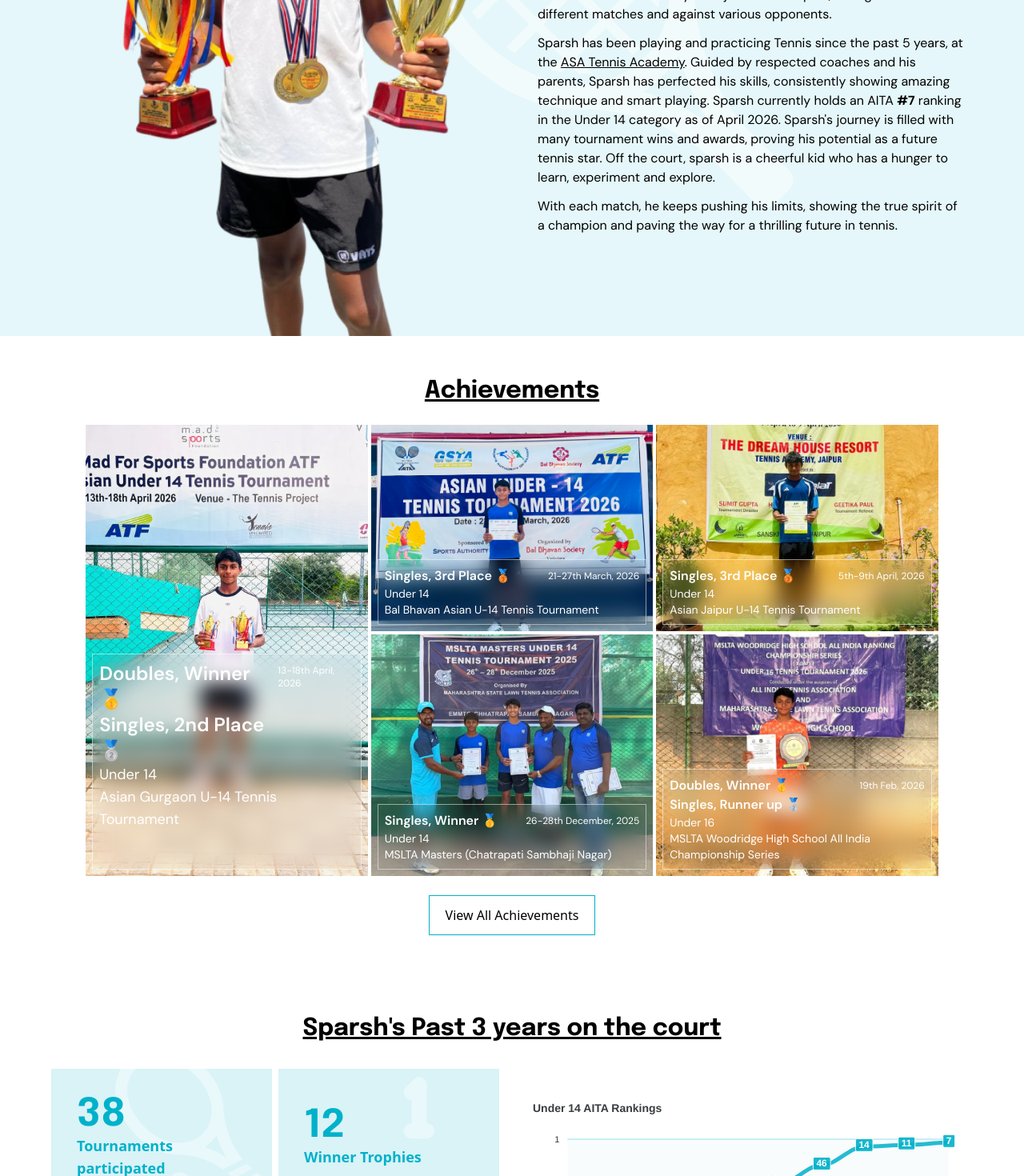
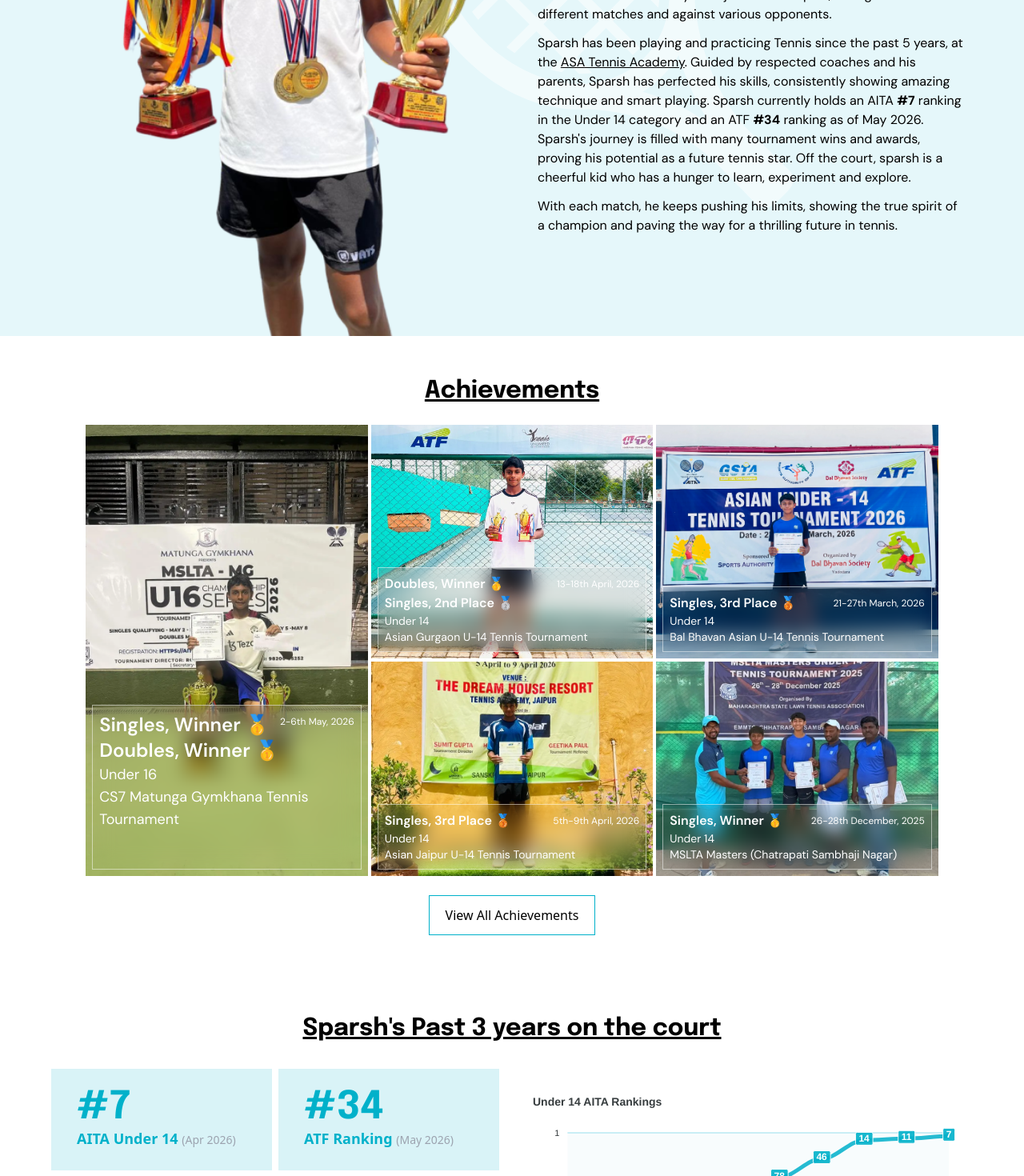
Before and after one commit to shrigharat/sparsh-portfolio, a Next.js app: page / in a window 1280 px wide. Shown: the part 1180-2650 px from the top of the page at 80% size. Built offline with nearby package versions, Linux system fonts and the light colour scheme.

Commit message:
added matunga may 26 achievement and updated SEO data points

```diff
--- a/app/achievements/page.tsx
+++ b/app/achievements/page.tsx
@@ -5,23 +5,23 @@ import Footer from '@/components/Footer';
 import { data } from '@/lib/achievements';
 
 export const metadata: Metadata = {
-  title: 'Sparsh Patil | Achievements',
+  title: 'Sparsh Patil | Achievements — AITA #7 & ATF #34',
   description:
-    'Sparsh Santosh Patil, a 13-year-old rising tennis player from Panvel taluka within the Raigad district, is making a splash with his impressive skills and energetic playing style.',
-  keywords: 'Sparsh Patil,Tennis,Young talent,Panvel',
+    'Tournament achievements of Sparsh Santosh Patil — AITA Under 14 #7 and ATF #34 ranked junior tennis player from Navi Mumbai. Singles and doubles titles across AITA, MSLTA, and Asian tournaments.',
+  keywords: 'Sparsh Patil,Tennis,Young talent,Panvel,AITA,ATF,Under 14,ranking,junior tennis India',
   authors: [{ name: 'Sparsh Patil' }],
   openGraph: {
-    title: 'Sparsh Patil | Rising tennis talent',
-    url: 'https://sparshpatil.com/',
+    title: 'Sparsh Patil | Achievements — AITA #7 & ATF #34',
+    url: 'https://sparshpatil.com/achievements/',
     description:
-      'Sparsh Santosh Patil, a 13-year-old rising tennis player from Panvel taluka within the Raigad district, is making a splash with his impressive skills and energetic playing style.',
+      'Tournament achievements of Sparsh Santosh Patil — AITA Under 14 #7 and ATF #34 ranked junior tennis player from Navi Mumbai. Singles and doubles titles across AITA, MSLTA, and Asian tournaments.',
     images: [{ url: 'https://sparshpatil.com/assets/sparsh-profile-meta.jpeg' }],
   },
   twitter: {
     card: 'summary_large_image',
-    title: 'Sparsh Patil | Rising tennis talent',
+    title: 'Sparsh Patil | Achievements — AITA #7 & ATF #34',
     description:
-      'Sparsh Santosh Patil, a 13-year-old rising tennis player from Panvel taluka within the Raigad district, is making a splash with his impressive skills and energetic playing style.',
+      'Tournament achievements of Sparsh Santosh Patil — AITA Under 14 #7 and ATF #34 ranked junior tennis player from Navi Mumbai. Singles and doubles titles across AITA, MSLTA, and Asian tournaments.',
     images: ['https://sparshpatil.com/assets/sparsh-profile-meta.jpeg'],
   },
 };
--- a/app/layout.tsx
+++ b/app/layout.tsx
@@ -16,23 +16,34 @@ const dmSans = DM_Sans({
 });
 
 export const metadata: Metadata = {
-  title: 'Sparsh Patil',
+  title: 'Sparsh Patil | AITA #7 & ATF #34 Rising Tennis Star',
   authors: [{ name: 'Sparsh Patil' }],
   description:
-    'Sparsh Santosh Patil, a 13-year-old rising tennis player from Panvel taluka within the Raigad district, is making a splash with his impressive skills and energetic playing style.',
-  keywords: ['Sparsh Patil', 'Tennis', 'Young talent', 'Panvel'],
+    'Sparsh Santosh Patil, a 13-year-old rising tennis player from Navi Mumbai. Ranked AITA #7 (Under 14) and ATF #34, he brings unparalleled energy, skill, and focus to every match.',
+  keywords: [
+    'Sparsh Patil',
+    'Tennis',
+    'Young talent',
+    'Panvel',
+    'AITA',
+    'ATF',
+    'Under 14',
+    'ranking',
+    'Navi Mumbai',
+    'junior tennis India',
+  ],
   openGraph: {
-    title: 'Sparsh Patil | Rising tennis talent',
+    title: 'Sparsh Patil | AITA #7 & ATF #34 Rising Tennis Star',
     url: 'https://sparshpatil.com/',
     description:
-      'Sparsh Santosh Patil, a 13-year-old rising tennis player from Panvel taluka within the Raigad district, is making a splash with his impressive skills and energetic playing style.',
+      'Sparsh Santosh Patil, a 13-year-old rising tennis player from Navi Mumbai. Ranked AITA #7 (Under 14) and ATF #34, he brings unparalleled energy, skill, and focus to every match.',
     images: [{ url: 'https://sparshpatil.com/assets/sparsh-banner-meta.webp' }],
   },
   twitter: {
     card: 'summary_large_image',
-    title: 'Sparsh Patil | Rising tennis talent',
+    title: 'Sparsh Patil | AITA #7 & ATF #34 Rising Tennis Star',
     description:
-      'Sparsh Santosh Patil, a 13-year-old rising tennis player from Panvel taluka within the Raigad district, is making a splash with his impressive skills and energetic playing style.',
+      'Sparsh Santosh Patil, a 13-year-old rising tennis player from Navi Mumbai. Ranked AITA #7 (Under 14) and ATF #34, he brings unparalleled energy, skill, and focus to every match.',
     images: ['https://sparshpatil.com/assets/sparsh-banner-meta.webp'],
   },
   robots: 'index',
--- a/components/AboutSection.tsx
+++ b/components/AboutSection.tsx
@@ -29,10 +29,10 @@ export default function AboutSection() {
             Sparsh has been playing and practicing Tennis since the past 5 years, at the{' '}
             <u>ASA Tennis Academy</u>. Guided by respected coaches and his parents, Sparsh has
             perfected his skills, consistently showing amazing technique and smart playing. Sparsh
-            currently holds an AITA <strong>#7</strong> ranking in the Under 14 category as of
-            April 2026. Sparsh&apos;s journey is filled with many tournament wins and awards,
-            proving his potential as a future tennis star. Off the court, sparsh is a cheerful kid
-            who has a hunger to learn, experiment and explore.
+            currently holds an AITA <strong>#7</strong> ranking in the Under 14 category and an ATF{' '}
+            <strong>#34</strong> ranking as of May 2026. Sparsh&apos;s journey is filled with many
+            tournament wins and awards, proving his potential as a future tennis star. Off the
+            court, sparsh is a cheerful kid who has a hunger to learn, experiment and explore.
           </span>
           <span>
             With each match, he keeps pushing his limits, showing the true spirit of a champion and
--- a/components/NewsSection.tsx
+++ b/components/NewsSection.tsx
@@ -9,8 +9,11 @@ export default function NewsSection() {
     >
       <h2 className="font-heading underline text-3xl font-bold text-center z-10">Recent news</h2>
       <div className="grid grid-cols-1 md:grid-cols-3 gap-4 grid-rows-1 h-[80%] w-full md:w-[80%] mx-auto z-10">
-        {data.map((item) => (
-          <article className="news-card w-full h-[350px] md:h-[450px] border-2 border-black shadow-lg bg-white">
+        {data.map((item, index) => (
+          <article
+            className="news-card w-full h-[350px] md:h-[450px] border-2 border-black shadow-lg bg-white"
+            key={index}
+          >
             <div className="img-container w-full h-[62%] md:h-[70%] border-b-2 border-black relative">
               <Image src={item.image} alt={item.title} className="w-full h-full object-fit" fill />
             </div>
--- a/components/RankingChart.tsx
+++ b/components/RankingChart.tsx
@@ -120,14 +120,14 @@ export default function RankingChart() {
   }, []);
 
   return (
-    <div className="flex flex-col justify-center items-center w-full h-full">
+    <div className="flex flex-col justify-center items-center w-full h-full gap-4">
       <div
         ref={u12Ref}
-        className={`w-full h-[250px] md:h-[400px] ${activeGraph === 'u12' ? '' : 'hidden'}`}
+        className={`w-full h-[250px] md:h-[340px] ${activeGraph === 'u12' ? '' : 'hidden'}`}
       />
       <div
         ref={u14Ref}
-        className={`w-full h-[250px] md:h-[400px] ${activeGraph === 'u14' ? '' : 'hidden'}`}
+        className={`w-full h-[250px] md:h-[340px] ${activeGraph === 'u14' ? '' : 'hidden'}`}
       />
       <div className="flex gap-4">
         <button
--- a/components/RecordSection.tsx
+++ b/components/RecordSection.tsx
@@ -13,10 +13,21 @@ export default function RecordSection() {
       </h2>
       <div className="flex flex-col md:flex-row justify-center items-center w-[90%] h-[80%] py-4 gap-8">
         <div className="left flex-1 h-full">
-          <div className="grid grid-cols-2 grid-rows-3 gap-2 w-full h-full">
+          <div className="grid grid-cols-2 grid-rows-4 gap-2 w-full h-full">
+            {/* AITA Ranking */}
+            <div className="text-center w-full h-full flex flex-col justify-center text-primary bg-[#00B1CA]/15 relative overflow-hidden p-8">
+              <div className="count text-5xl font-bold font-heading text-left z-10">#7</div>
+              <div className="text text-lg font-semibold text-left z-10">AITA Under 14 <span className="text-sm font-normal text-gray-400">(Apr 2026)</span></div>
+            </div>
+
+            {/* ATF Ranking */}
+            <div className="text-center w-full h-full flex flex-col justify-center text-primary bg-[#00B1CA]/15 relative overflow-hidden p-8">
+              <div className="count text-5xl font-bold font-heading text-left z-10">#34</div>
+              <div className="text text-lg font-semibold text-left z-10">ATF Ranking <span className="text-sm font-normal text-gray-400">(May 2026)</span></div>
+            </div>
             {/* Tournaments */}
             <div className="text-center w-full h-full flex flex-col justify-center text-primary bg-[#00B1CA]/15 relative overflow-hidden p-8">
-              <div className="count text-5xl font-bold font-heading z-10 text-left">38</div>
+              <div className="count text-5xl font-bold font-heading z-10 text-left">39</div>
               <div className="text text-lg font-semibold z-10 text-left">
                 Tournaments participated
               </div>
@@ -53,7 +64,7 @@ export default function RecordSection() {
 
             {/* Winner Trophies */}
             <div className="text-center w-full h-full flex flex-col justify-center text-primary bg-[#00B1CA]/15 relative overflow-hidden p-8">
-              <div className="count text-5xl font-bold font-heading z-10 text-left">12</div>
+              <div className="count text-5xl font-bold font-heading z-10 text-left">14</div>
               <div className="text text-lg font-semibold z-10 text-left">Winner Trophies</div>
               <svg
                 width="20"
--- a/lib/achievements.ts
+++ b/lib/achievements.ts
@@ -10,12 +10,19 @@ export type Achievement = {
 
 export const data: Achievement[] = [
   {
+    image: '/assets/achievements/winner-matunga-cs7-may-26.webp',
+    alt: 'Sparsh receiving trophy for winning the singles and doubles categories at Matunga Gymkhana U-16 Tennis Tournament',
+    results: ['Singles, Winner 🥇', 'Doubles, Winner 🥇'],
+    date: '2-6th May, 2026',
+    description: 'Under 16\nCS7 Matunga Gymkhana Tennis Tournament',
+    isLarge: true,
+  },
+  {
     image: '/assets/achievements/asian-gurgaon-april-2026.webp',
     alt: 'Sparsh receiving trophy for winning the Asian Gurgaon U-14 Tennis Tournament',
     results: ['Doubles, Winner 🥇', 'Singles, 2nd Place 🥈'],
     date: '13-18th April, 2026',
     description: 'Under 14\nAsian Gurgaon U-14 Tennis Tournament',
-    isLarge: true,
   },
   {
     image: '/assets/achievements/asian-under-14-March-2026.webp',
@@ -23,7 +30,6 @@ export const data: Achievement[] = [
     results: ['Singles, 3rd Place 🥉'],
     date: '21-27th March, 2026',
     description: 'Under 14\nBal Bhavan Asian U-14 Tennis Tournament',
-    isLarge: false,
   },
   {
     image: '/assets/achievements/asian-jaipur-3rd-place-april-2026.webp',
@@ -31,7 +37,6 @@ export const data: Achievement[] = [
     results: ['Singles, 3rd Place 🥉'],
     date: '5th-9th April, 2026',
     description: 'Under 14\nAsian Jaipur U-14 Tennis Tournament',
-    isLarge: false,
   },
   {
     image: '/assets/achievements/chatrapati-sambhaji-nagar-mslta-dec-25.webp',
```
Also changed, not shown: public/assets/achievements/winner-matunga-cs7-may-26.webp (added), public/llms.txt.
